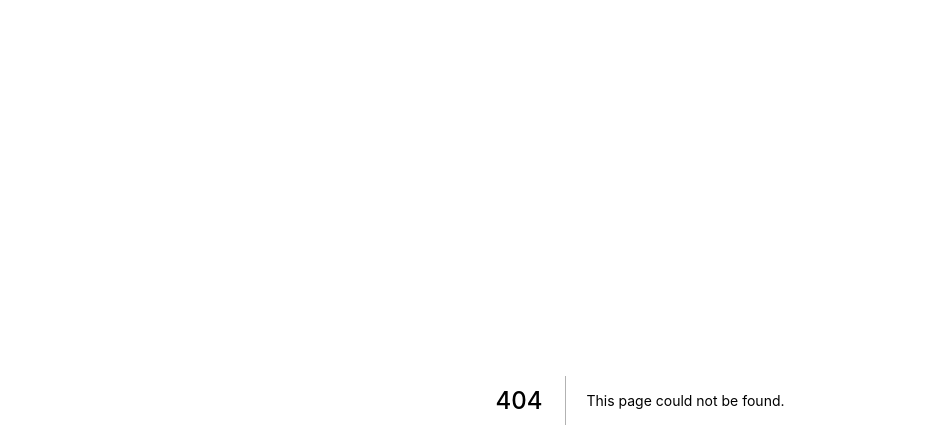
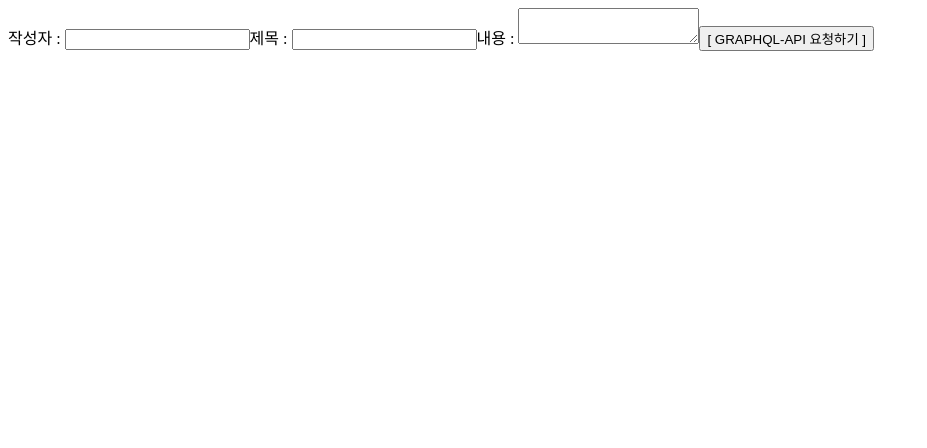
Before and after one commit to jay0425/class_quiz, a Next.js app: page /04-2 in a window 1280 px wide. Before the commit this address had no page. Shown: the top 448 px of the page, without its empty margins (0-927 px from the left). Built offline with nearby package versions, Linux system fonts and the light colour scheme.

Commit message:
API 통신 연습

```diff
--- /dev/null
+++ b/pages/04-2/index.js
@@ -0,0 +1,52 @@
+import { gql, useMutation } from '@apollo/client';
+import { useState } from 'react';
+
+const CREATE_BOARD = gql`
+  mutation createBoard($writer: String, $title: String, $contents: String) {
+    createBoard(writer: $writer, title: $title, contents: $contents) {
+      _id
+      number
+      message
+    }
+  }
+`;
+
+export default function ExamplePage0402() {
+  const [writer, setWriter] = useState('');
+  const [title, setTitle] = useState('');
+  const [contents, setContents] = useState('');
+
+  const [createBoard] = useMutation(CREATE_BOARD);
+
+  const onClickSubmit = async () => {
+    const result = await createBoard({
+      variables: {
+        writer: writer,
+        title: title,
+        contents: contents,
+      },
+    });
+    console.log(result);
+  };
+
+  const onChangeWriter = (event) => {
+    setWriter(event.target.value);
+  };
+
+  const onChangeTitle = (event) => {
+    setTitle(event.target.value);
+  };
+
+  const onChangeContents = (event) => {
+    setContents(event.target.value);
+  };
+
+  return (
+    <>
+      작성자 : <input type="text" onChange={onChangeWriter} />
+      제목 : <input type="text" onChange={onChangeTitle} />
+      내용 : <textarea onChange={onChangeContents} />
+      <button onClick={onClickSubmit}>[ GRAPHQL-API 요청하기 ]</button>
+    </>
+  );
+}
--- a/pages/_app.js
+++ b/pages/_app.js
@@ -1,5 +1,14 @@
-// import '@/styles/globals.css'
+import { ApolloClient, ApolloProvider, InMemoryCache } from '@apollo/client';
 
 export default function App({ Component, pageProps }) {
-  return <Component {...pageProps} />;
+  const client = new ApolloClient({
+    uri: 'http://practice.codebootcamp.co.kr/graphql',
+    cache: new InMemoryCache(),
+  });
+
+  return (
+    <ApolloProvider client={client}>
+      <Component {...pageProps} />
+    </ApolloProvider>
+  );
 }
```
Also changed, not shown: pages/04-1/index.js (added, +13 -0 lines).
